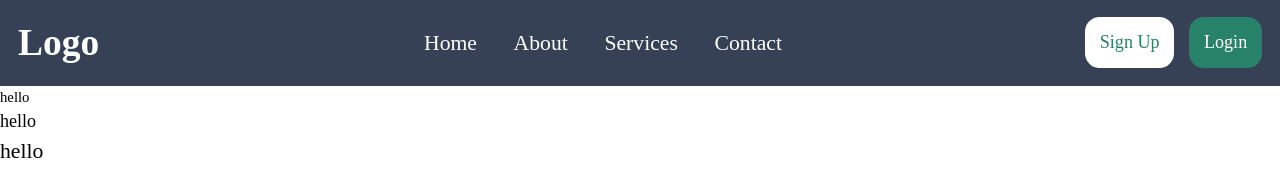
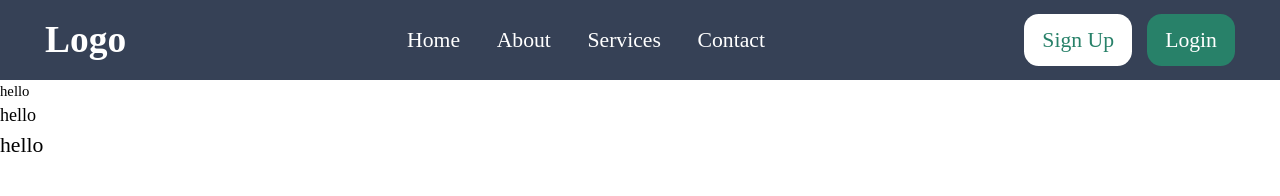
Before and after one commit to Aayan-Ahmed-17/respnsive-typography---type-scale, a plain HTML site: page index.html in a window 1280 px wide. Drawn offline with Linux system fonts and the light colour scheme.

Commit message:
reset.css edited || type scale classes modified

```diff
--- a/index.html
+++ b/index.html
@@ -10,18 +10,20 @@
     <link rel="stylesheet" href="utilis.css">
 </head>
 <body>
-    <!-- Our Navbar -->
+    <!-- Navbar -->
     <nav class="navbar">
         <a href="/" class="navbar-logo h3">Logo</a>
+
         <ul class="navbar-links">
-            <li><a href="#" class="navbar-item">Home</a></li>
-            <li><a href="#" class="navbar-item">About</a></li>
-            <li><a href="#" class="navbar-item">Services</a></li>
-            <li><a href="#" class="navbar-item">Contact</a></li>
+            <li class="navbar-item"><a href="#">Home</a></li>
+            <li class="navbar-item"><a href="#">About</a></li>
+            <li class="navbar-item"><a href="#">Services</a></li>
+            <li class="navbar-item"><a href="#">Contact</a></li>
         </ul>
+
         <div class="buttons">
-            <button class="navbar-toggle ml-sm text-sm">Sign Up</button>
-            <button class="navbar-toggle ml-sm text-sm">Login</button>
+            <button class="navbar-toggle ml-xxxs">Sign Up</button>
+            <button class="navbar-toggle ml-xxxs">Login</button>
         </div>
     </nav>
         <p class="text-xs">hello</p>
--- a/reset.css
+++ b/reset.css
@@ -20,6 +20,15 @@
   body {
     line-height: 1.5;
     -webkit-font-smoothing: antialiased;
+  }
+
+  a{
+    text-decoration: none;
+    color: inherit;
+  }
+
+  li{
+    list-style: none;
   }
 
   /*
--- a/style.css
+++ b/style.css
@@ -8,11 +8,10 @@
     justify-content: space-between;
     align-items: center;
     background-color: var(--nav-color);
-    padding: var(--text-xs) var(--text-sm);
+    padding: var(--xxs-size) var(--xxl-size);
     color: white;
 }
 .navbar-logo {
-    /* font-size: var(--text-md); */
     font-weight: bold;
     text-decoration: none;
     color: white;
@@ -22,14 +21,11 @@
     padding: 0;
     margin: 0;
 }
-.navbar-links li {
+.navbar-item {
     display: inline;
-    margin-left: var(--text-lg);
+    margin-left: var(--lg-size);
 }
-.navbar-links a {
-    text-decoration: none;
-    color: white;
-}
+
 .navbar-links a:hover {
     color: #e9d8fd;
 }
@@ -37,9 +33,9 @@
 .navbar-toggle {
     background-color: var(--green);
     border: none;
-    border-radius: var(--text-xs);
+    border-radius: var(--xs-size);
     color: white;
-    padding: var(--text-xxs) var(--text-xs);
+    padding: var(--xxxs-size) var(--sm-size);
     cursor: pointer;
 }
 
@@ -54,6 +50,6 @@
         display: none;
     }
     .navbar-logo{
-        font-size: var(--text-lg);
+        font-size: var(--lg-size);
     }
 }
--- a/type-scale-responsive-typography.css
+++ b/type-scale-responsive-typography.css
@@ -1,17 +1,17 @@
 :root {
     /* Base sizes */
-    --text-xxxs: 0.45rem;
-    --text-xxs: 0.6rem;
-    --text-xs: 0.75rem;
-    --text-sm: 0.85rem;
-    --text-base-size: 1rem;
+    --xxxs-size: 0.45rem;
+    --xxs-size: 0.6rem;
+    --xs-size: 0.75rem;
+    --sm-size: 0.85rem;
+    --base-size: 1rem;
 
     /* Type scale */
-    --text-md: calc(var(--text-base-size) * var(--text-scale-ratio));
-    --text-lg: calc(var(--text-base-size) * var(--text-scale-ratio) * var(--text-scale-ratio));
-    --text-xl: calc(var(--text-base-size) * var(--text-scale-ratio) * var(--text-scale-ratio) * var(--text-scale-ratio));
-    --text-xxl: calc(var(--text-base-size) * var(--text-scale-ratio) * var(--text-scale-ratio) * var(--text-scale-ratio) * var(--text-scale-ratio));
-    --text-xxxl: calc(var(--text-base-size) * var(--text-scale-ratio) * var(--text-scale-ratio) * var(--text-scale-ratio) * var(--text-scale-ratio) * var(--text-scale-ratio));
+    --md-size: calc(var(--base-size) * var(--text-scale-ratio));
+    --lg-size: calc(var(--base-size) * var(--text-scale-ratio) * var(--text-scale-ratio));
+    --xl-size: calc(var(--base-size) * var(--text-scale-ratio) * var(--text-scale-ratio) * var(--text-scale-ratio));
+    --xxl-size: calc(var(--base-size) * var(--text-scale-ratio) * var(--text-scale-ratio) * var(--text-scale-ratio) * var(--text-scale-ratio));
+    --xxxl-size: calc(var(--base-size) * var(--text-scale-ratio) * var(--text-scale-ratio) * var(--text-scale-ratio) * var(--text-scale-ratio) * var(--text-scale-ratio));
 
     /* Line heights */
     --line-height-small: 1.1;
@@ -22,12 +22,12 @@
   /* Responsive base size adjustment */
   @media screen and (min-width: 300px) {
     :root {
-         /* text size will remain the same from 300px to above only scale-ratio will change  */
-      --text-xxxs: calc(0.4rem + 0.25vw);
-      --text-xxs: calc(0.5rem + 0.3vw);
-      --text-xs: calc(0.6rem + 0.4vw);
-      --text-sm: calc(0.73rem + 0.5vw);
-      --text-base-size: calc(0.875rem + 0.6vw);
+         /* size will remain the same from 300px to above only scale-ratio will change  */
+      --xxxs-size: calc(0.4rem + 0.25vw);
+      --xxs-size: calc(0.5rem + 0.3vw);
+      --xs-size: calc(0.6rem + 0.4vw);
+      --sm-size: calc(0.73rem + 0.5vw);
+      --base-size: calc(0.875rem + 0.6vw);
 
       --text-scale-ratio: 1.2;
     }
@@ -54,32 +54,32 @@
 
   /* Apply styles */
   body {
-    font-size: var(--text-base-size);
+    font-size: var(--base-size);
     line-height: var(--line-height-normal);
   }
 
   h1, .h1 {
-    font-size: var(--text-xxxl);
+    font-size: var(--xxxl-size);
     line-height: var(--line-height-small);
   }
 
   h2, .h2 {
-    font-size: var(--text-xxl);
+    font-size: var(--xxl-size);
     line-height: var(--line-height-small);
   }
 
   h3, .h3 {
-    font-size: var(--text-xl);
+    font-size: var(--xl-size);
   }
 
   h4, .h4 {
-    font-size: var(--text-lg);
+    font-size: var(--lg-size);
   }
 
   .text-sm {
-    font-size: var(--text-sm);
+    font-size: var(--sm-size);
   }
 
   .text-xs {
-    font-size: var(--text-xs);
+    font-size: var(--xs-size);
   }
--- a/utilis.css
+++ b/utilis.css
@@ -1,3 +1,3 @@
-.ml-sm{
-    margin-left: var(--text-xxxs);
+.ml-xxxs{
+    margin-left: var(--xxxs-size);
 }
```
